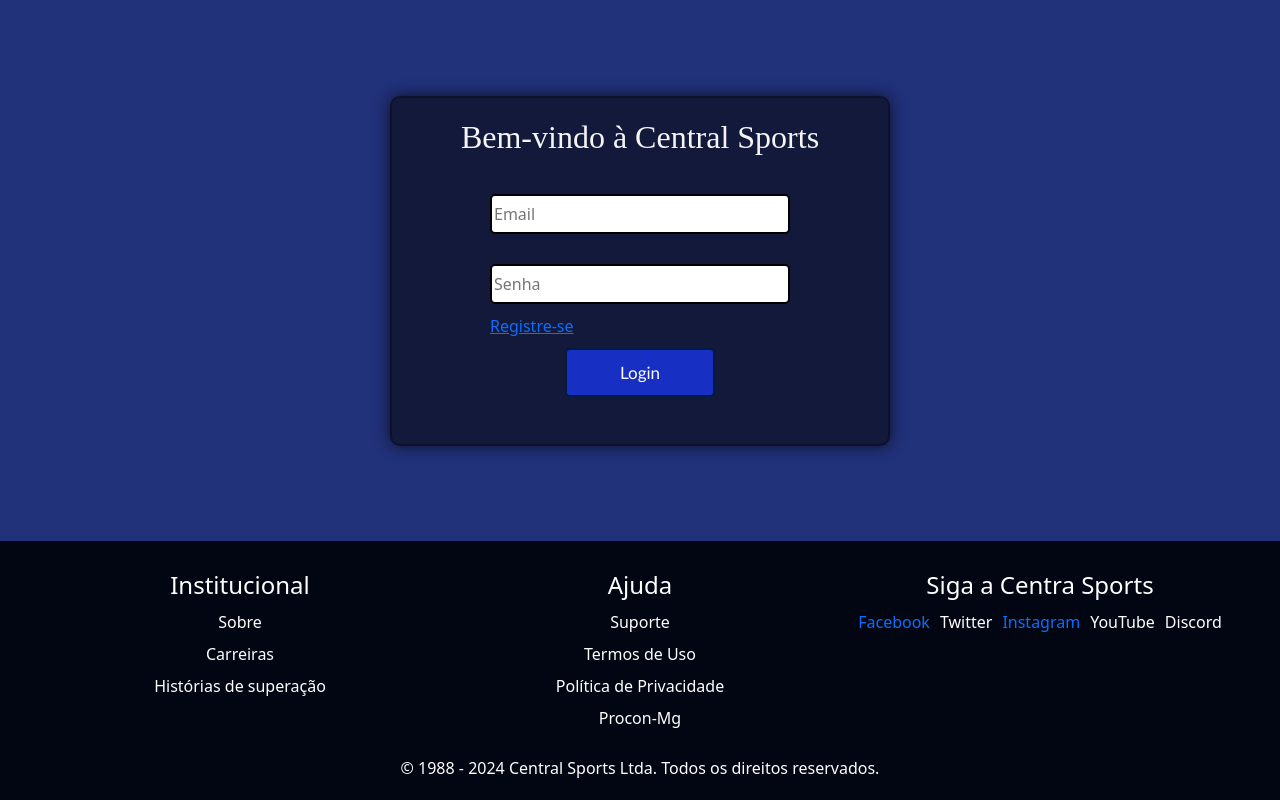
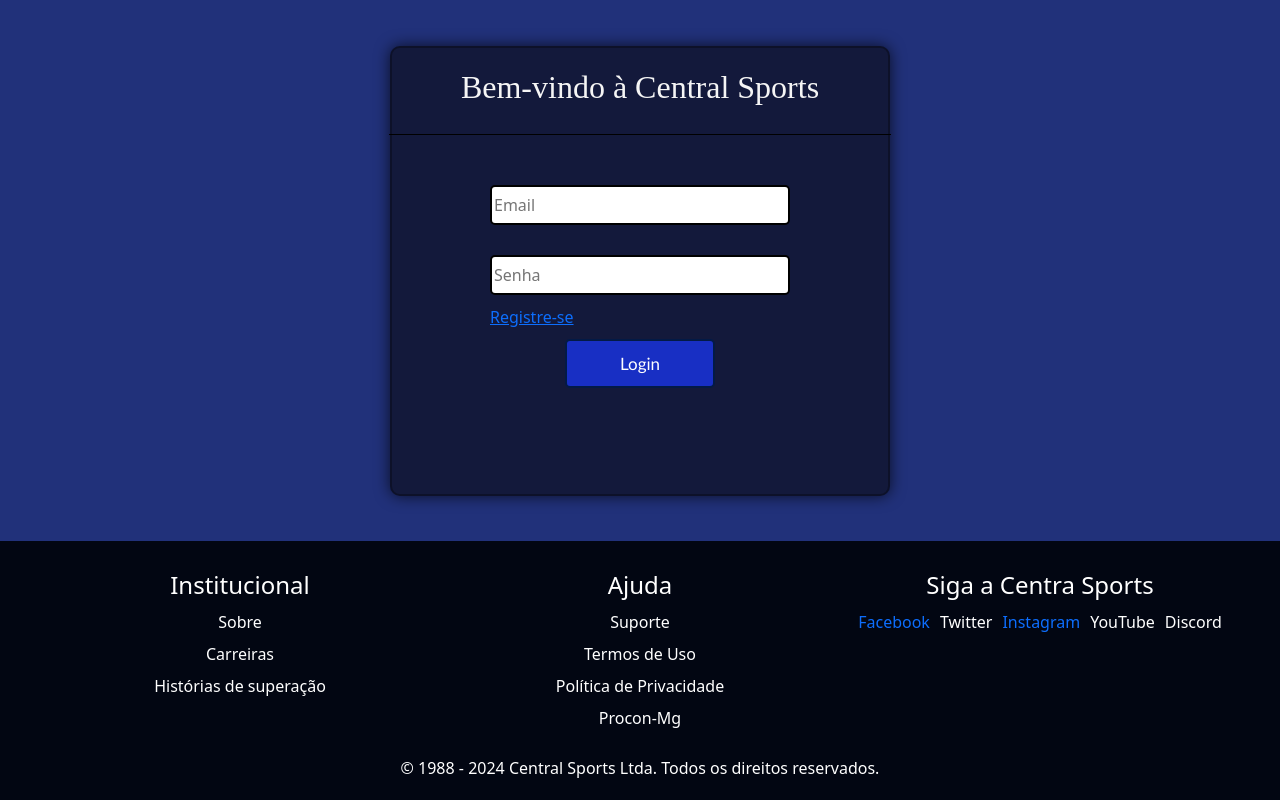
Before and after one commit to FelipeMateus4/Central-Sports, a React (Create React App) app in the folder Implementacao/front-end/: page / in a window 1280 px wide. Built offline with nearby package versions, Linux system fonts and the light colour scheme.

Commit message:
style: change login style

```diff
--- a/Implementacao/front-end/package.json
+++ b/Implementacao/front-end/package.json
@@ -37,5 +37,8 @@
       "last 1 firefox version",
       "last 1 safari version"
     ]
+  },
+  "devDependencies": {
+    "@babel/plugin-proposal-private-property-in-object": "^7.21.11"
   }
 }
--- a/Implementacao/front-end/src/Pages/Login/Login.css
+++ b/Implementacao/front-end/src/Pages/Login/Login.css
@@ -20,7 +20,7 @@
     min-width: 100px;
     min-height: 100px;
     width: 500px;
-    height: 350px;
+    height: 450px; /* Aumenta a altura para acomodar os botões sociais */
     padding: 20px;
     background-color: rgb(19, 25, 59);
     border: 2px solid rgba(0, 0, 0, 0.3);
@@ -79,6 +79,7 @@
     background-color: #002cf0; /* Cor de fundo ao passar o mouse */
     color: #ffffff; /* Cor do texto ao passar o mouse */
 }
+
 .error {
     color: rgb(0, 0, 0);
     font-family: 'Gill Sans', 'Gill Sans MT', Calibri, 'Trebuchet MS', sans-serif;
@@ -87,3 +88,19 @@
     border-radius: 10px;
     border: 1px solid red;
 }
+
+.line {
+    width: 110%;
+    height: 1px;
+    background-color: #000000;
+    margin: 20px 0;
+}
+
+.social-button {
+    padding: 10px 20px;
+    border: none;
+    border-radius: 5px;
+    color: white;
+    cursor: pointer;
+    font-size: 14px;
+}
--- a/Implementacao/front-end/src/Pages/Login/Login.js
+++ b/Implementacao/front-end/src/Pages/Login/Login.js
@@ -41,6 +41,7 @@
         <div className="page-section">
             <section className="login-container">
                 <h1 className="text">Bem-vindo à Central Sports</h1>
+                <div className="line"></div>
                 <div className="forms">
                     <form onSubmit={handleSubmit}>
                         <div className="campos">
```
Also changed, not shown: Implementacao/front-end/src/Pages/Register/Register.js (added, +7 -0 lines), Implementacao/front-end/src/Pages/Register/Register.css (added), 1 other file (tests, documents, lock files or other folders).
